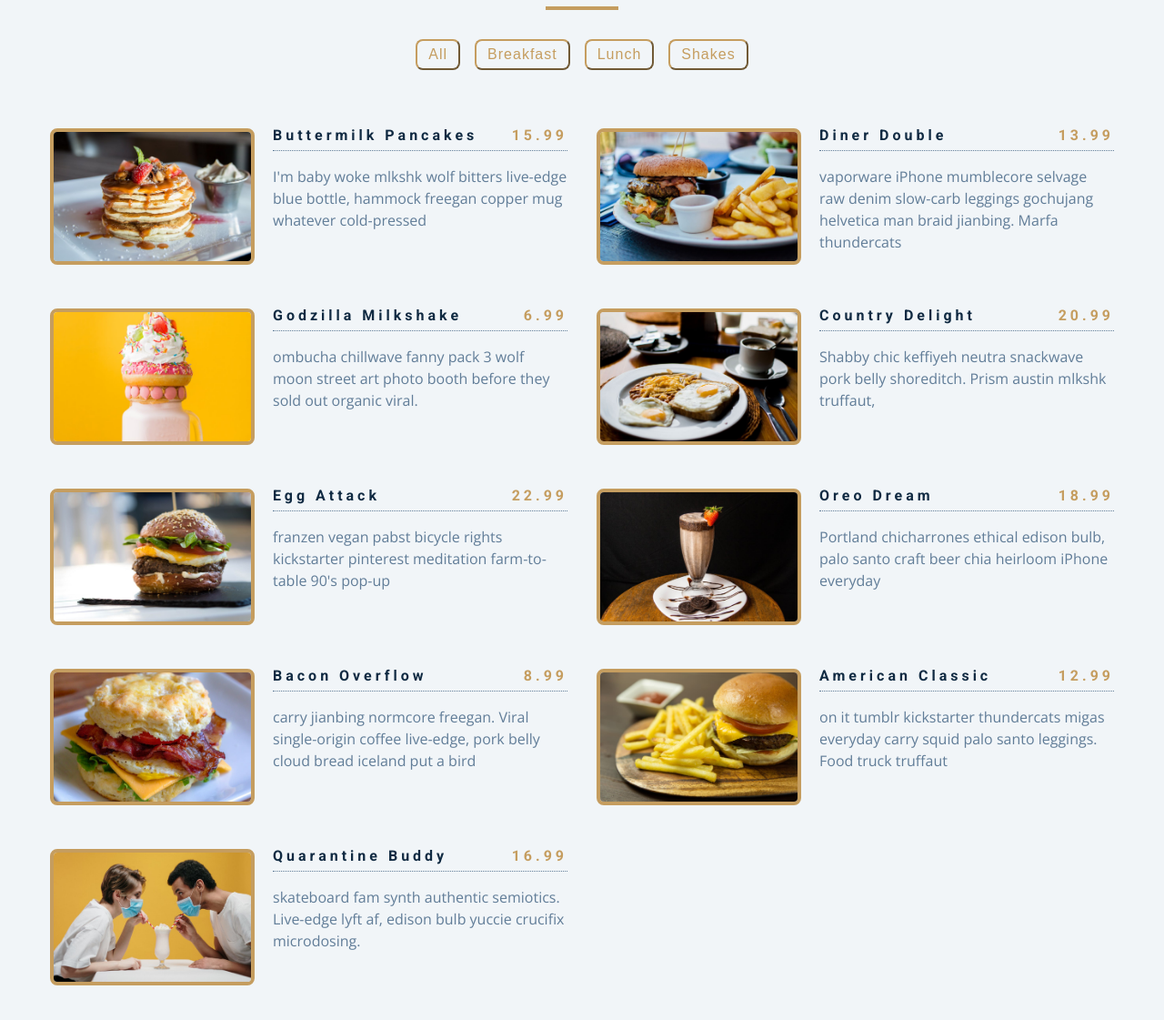
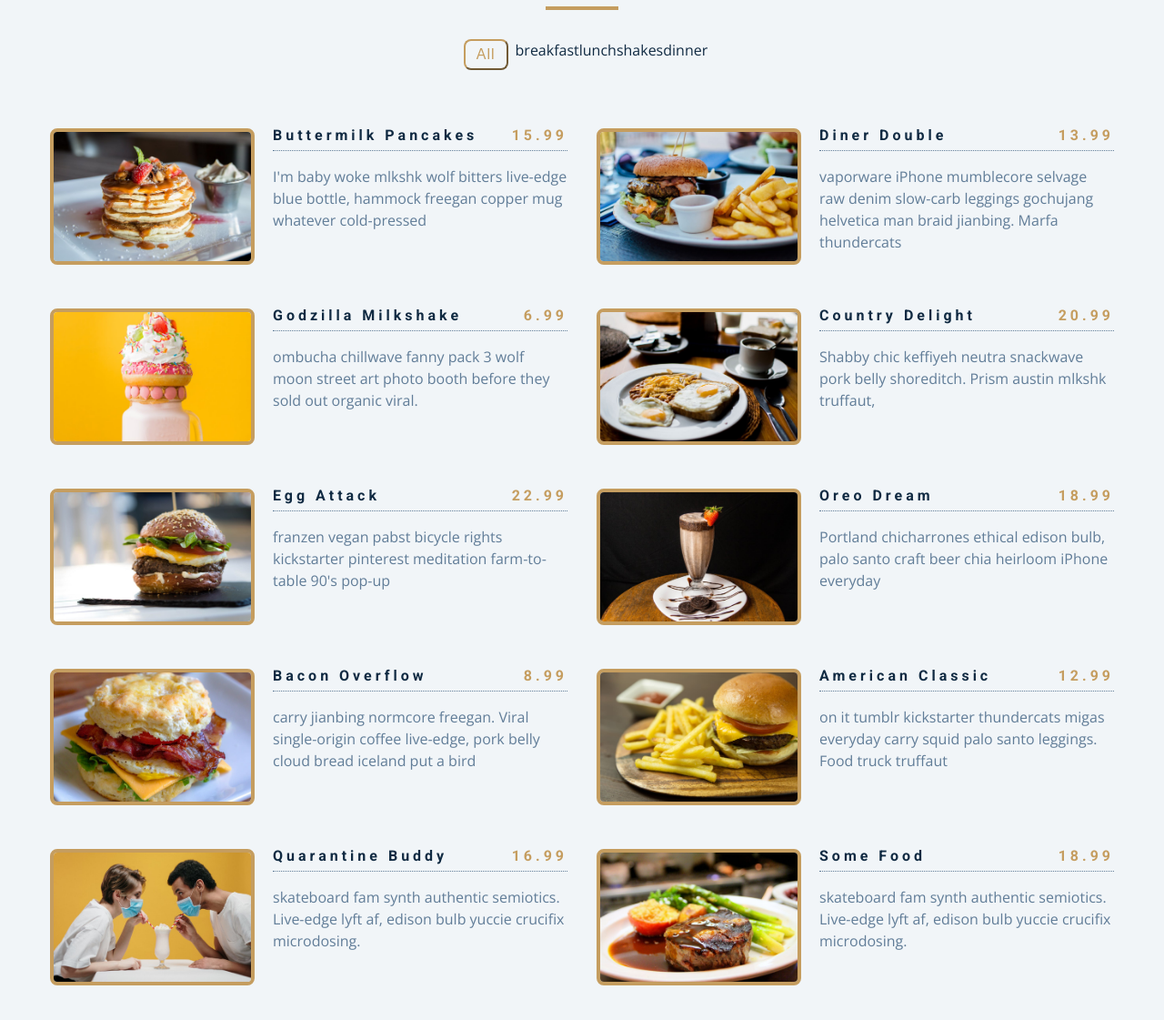
Before and after one commit to bekzodturgunoff/menu_js, a plain HTML site: page index.html in a window 1280 px wide. Shown: the part 125-1246 px from the top of the page at 91% size. Drawn offline with nearby package versions, Linux system fonts and the light colour scheme.

Commit message:
bug on the btns

```diff
--- a/app.js
+++ b/app.js
@@ -71,34 +71,28 @@ const menu = [
     img: "./images/item-9.jpeg",
     desc: `skateboard fam synth authentic semiotics. Live-edge lyft af, edison bulb yuccie crucifix microdosing.`,
   },
+  {
+    id: 10,
+    title: "Some food",
+    category: "dinner",
+    price: 18.99,
+    img: "./images/item-10.jpeg",
+    desc: `skateboard fam synth authentic semiotics. Live-edge lyft af, edison bulb yuccie crucifix microdosing.`,
+  },
 ];
 
 const sectionCenter = document.querySelector(".section-center");
-const fliterBtns = document.querySelectorAll(".filter-btn");
+const container = document.querySelector(".btn-container");
 
 window.addEventListener("DOMContentLoaded", function () {
   displayMenuItems(menu);
-});
-
-fliterBtns.forEach(function (btn) {
-  btn.addEventListener("click", function (e) {
-    const category = e.currentTarget.dataset.id;
-    const menuCategory = menu.filter(function (menuItem) {
-      if (menuItem.category === category) {
-        return menuItem;
-      }
-    });
-    if (category === "all") {
-      displayMenuItems(menu);
-    } else {
-      displayMenuItems(menuCategory);
-    }
-  });
+  displayMenuButtons();
 });
 
 function displayMenuItems(meunItems) {
   let displayMenu = meunItems.map(function (item) {
     return `
+
       <article class="menu-item">
           <img src=${item.img} alt=${item.title} class="photo" />
 
@@ -117,3 +111,40 @@ function displayMenuItems(meunItems) {
   displayMenu = displayMenu.join("");
   sectionCenter.innerHTML = displayMenu;
 }
+
+function displayMenuButtons() {
+  const categories = menu.reduce(
+    function (values, item) {
+      if (!values.includes(item.category)) {
+        values.push(item.category);
+      }
+      return values;
+    },
+    ["all"]
+  );
+  const categoryBtns = categories
+    .map(function (category) {
+      return `
+    <button class="filter-btn" type="button" data-id=${category}>${category}</button
+
+    `;
+    })
+    .join("");
+  container.innerHTML = categoryBtns;
+  const fliterBtns = container.querySelectorAll(".filter-btn");
+  fliterBtns.forEach(function (btn) {
+    btn.addEventListener("click", function (e) {
+      const category = e.currentTarget.dataset.id;
+      const menuCategory = menu.filter(function (menuItem) {
+        if (menuItem.category === category) {
+          return menuItem;
+        }
+      });
+      if (category === "all") {
+        displayMenuItems(menu);
+      } else {
+        displayMenuItems(menuCategory);
+      }
+    });
+  });
+}
--- a/index.html
+++ b/index.html
@@ -19,13 +19,7 @@
         <div class="underline"></div>
       </div>
       <div class="btn-container">
-        <button class="filter-btn" type="button" data-id="all">all</button
-        ><button class="filter-btn" type="button" data-id="breakfast">
-          breakfast</button
-        ><button class="filter-btn" type="button" data-id="lunch">lunch</button
-        ><button class="filter-btn" type="button" data-id="shakes">
-          shakes
-        </button>
+
       </div>
       <div class="section-center"></div>
     </section>
```
